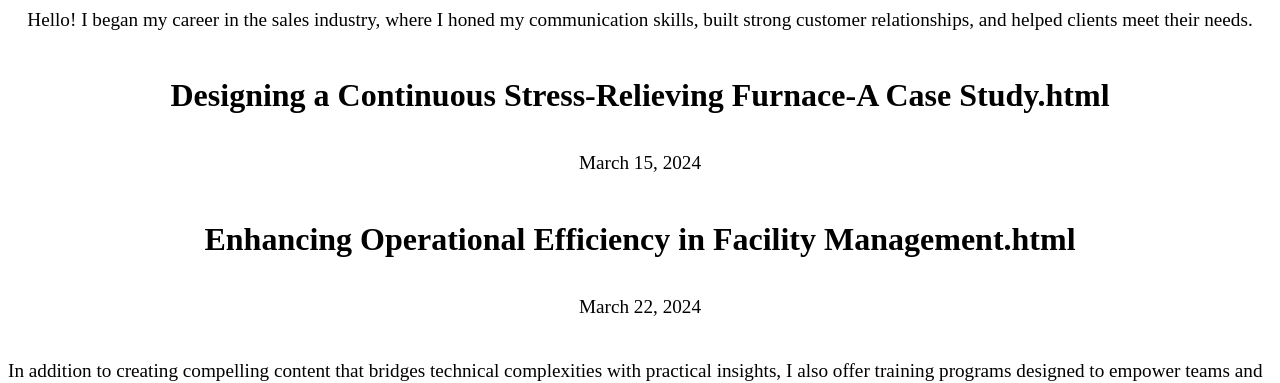
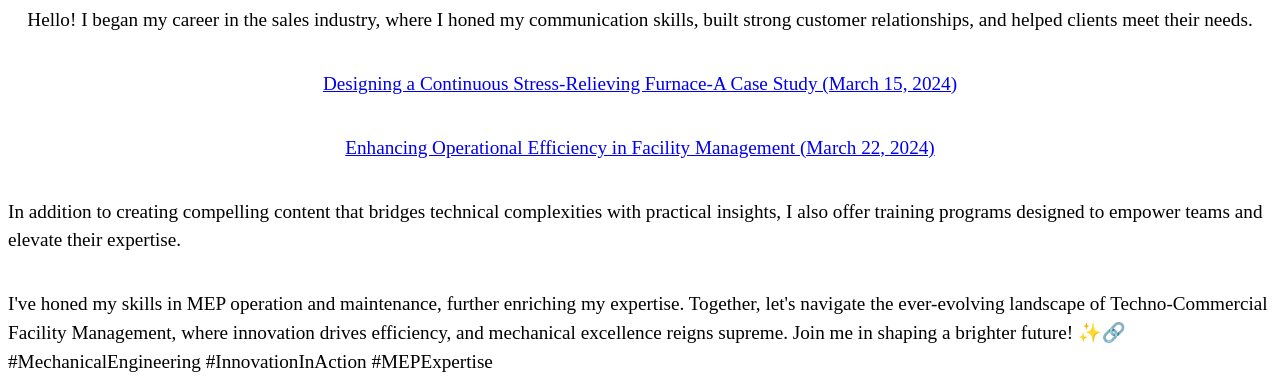
Before and after one commit to Hilal-Madany/resume, a website: page index.html in a window 1280 px wide. Shown: the part 429-812 px from the top of the page. Drawn offline with Linux system fonts and the light colour scheme.

Commit message:
Update index.html

```diff
--- a/index.html
+++ b/index.html
@@ -61,11 +61,17 @@
 
   <p>Hello! I began my career in the sales industry, where I honed my communication skills, built strong customer relationships, and helped clients meet their needs.</p>
 
-  <h2>Designing a Continuous Stress-Relieving Furnace-A Case Study.html</h2>
-  <p>March 15, 2024</p>
+  <p>
+  <a href="Designing%20a%20Continuous%20Stress-Relieving%20Furnace-A%20Case%20Study.html">
+    Designing a Continuous Stress-Relieving Furnace-A Case Study (March 15, 2024)
+  </a>
+</p>
 
-  <h2>Enhancing Operational Efficiency in Facility Management.html</h2>
-  <p>March 22, 2024</p>
+<p>
+  <a href="Enhancing%20Operational%20Efficiency%20in%20Facility%20Management.html">
+    Enhancing Operational Efficiency in Facility Management (March 22, 2024)
+  </a>
+</p>
 
   <p>In addition to creating compelling content that bridges technical complexities with practical insights, I also offer training programs designed to empower teams and elevate their expertise.</p>
 
```
